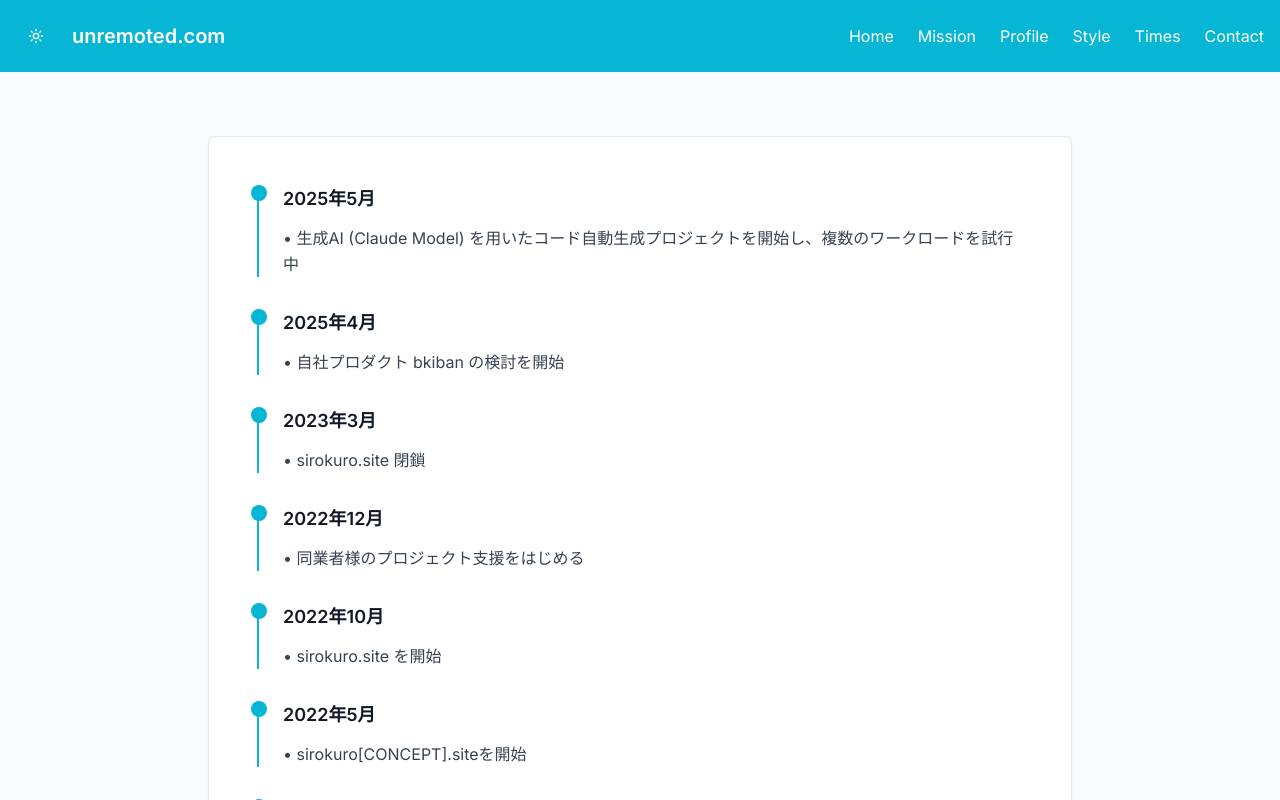
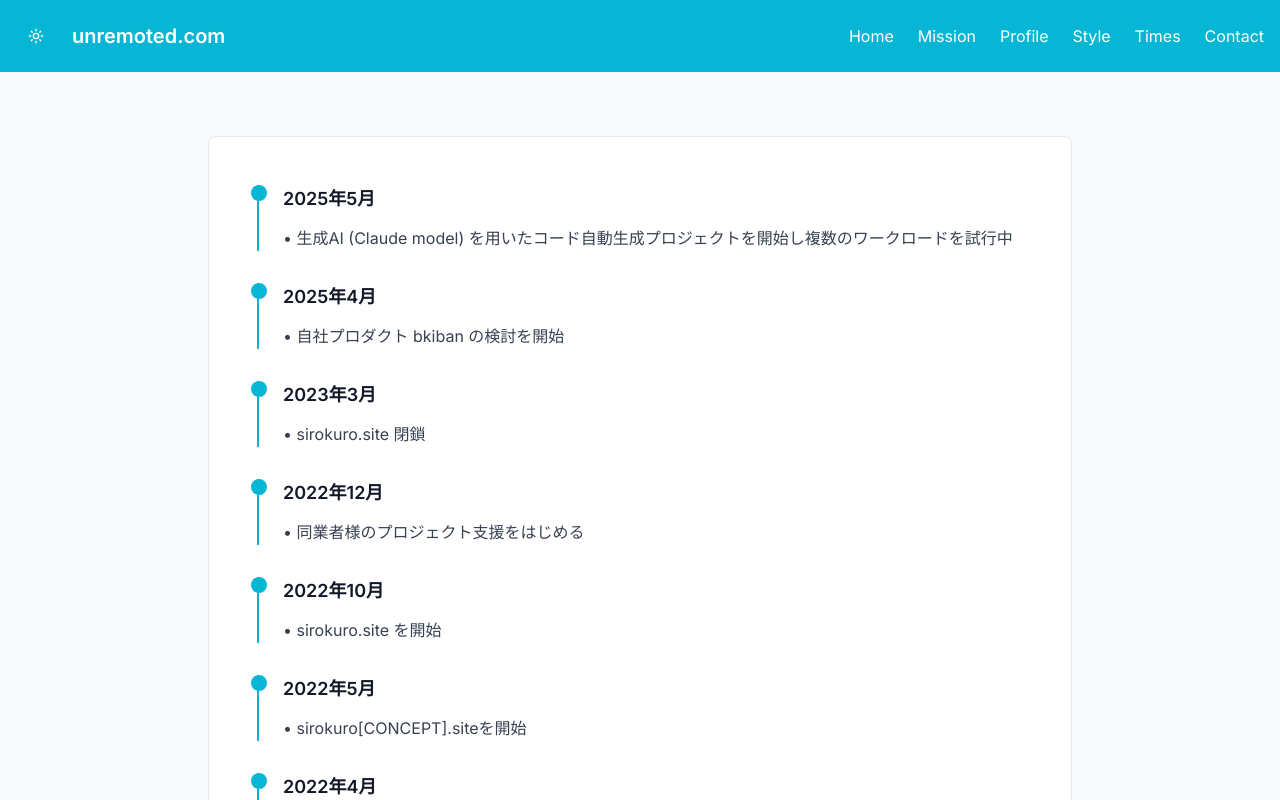
Before and after one commit to unrcom/unr-v0-renewal, a Next.js app: page /times in a window 1280 px wide. Shown: the top 800 px of the page. Built offline with nearby package versions, Linux system fonts and the light colour scheme.

Commit message:
fixed text

```diff
--- a/app/times/page.tsx
+++ b/app/times/page.tsx
@@ -7,7 +7,7 @@ export default function TimesPage() {
     {
       period: "2025年5月",
       events: [
-        "生成AI (Claude Model) を用いたコード自動生成プロジェクトを開始し、複数のワークロードを試行中",
+        "生成AI (Claude model) を用いたコード自動生成プロジェクトを開始し複数のワークロードを試行中",
       ],
     },
     {
```
